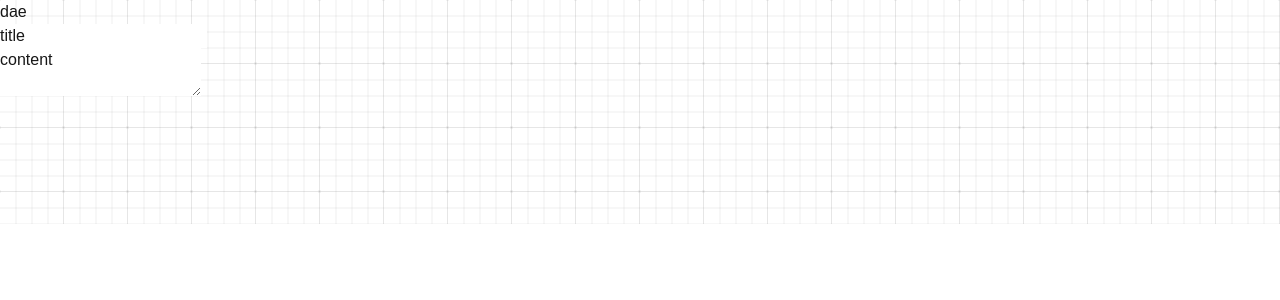
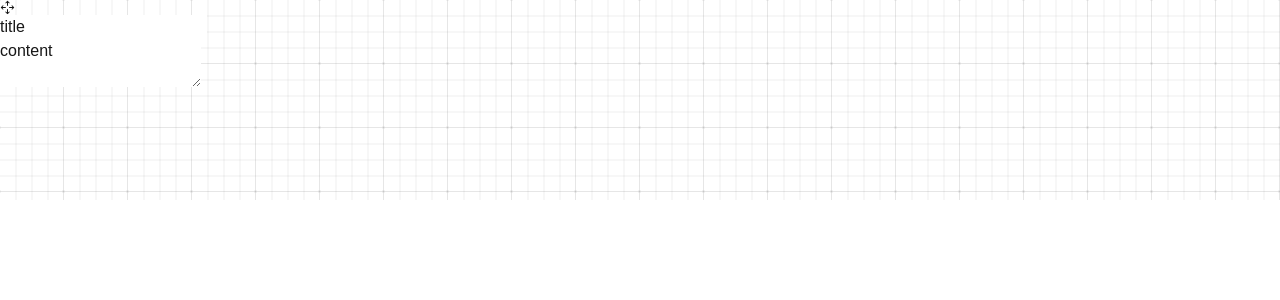
Before and after one commit to alessandro-lenzi/cheatsheet-board, a Next.js app: page / in a window 1280 px wide. Shown: the top 300 px of the page. Built offline with nearby package versions, Linux system fonts and the light colour scheme.

Commit message:
feat: add drag anchor and printing settings

```diff
--- a/package.json
+++ b/package.json
@@ -9,6 +9,8 @@
     "lint": "next lint"
   },
   "dependencies": {
+    "@radix-ui/react-icons": "^1.3.2",
+    "@radix-ui/themes": "^3.1.6",
     "clsx": "^2.1.1",
     "motion": "^11.15.0",
     "next": "15.1.3",
--- a/src/app/components/Board/index.tsx
+++ b/src/app/components/Board/index.tsx
@@ -53,7 +53,9 @@ export const Board = ({ ref, children, className, ...props }: IProps) => {
     <div
       ref={refCallback}
       {...props}
-      className={`${className} ${clsx('relative select-none')}`}
+      className={`${className} ${clsx(
+        'relative select-none bg-stone-100 shadow-2xl print:p-0 print:pb-0 print:shadow-none print:border'
+      )}`}
       onDoubleClick={handleDoubleClick}>
       {children}
       {items}
--- a/src/app/components/BoardItem/index.tsx
+++ b/src/app/components/BoardItem/index.tsx
@@ -1,5 +1,6 @@
+import { MoveIcon } from '@radix-ui/react-icons';
 import clsx from 'clsx';
-import { motion } from 'motion/react';
+import { AnimatePresence, motion } from 'motion/react';
 import { ChangeEvent, ChangeEventHandler, useState } from 'react';
 
 export interface BoardItemProps {
@@ -29,6 +30,8 @@ export const BoardItem = ({ x, y }: BoardItemProps) => {
     content: 'content',
   });
 
+  const [isHovering, setHovering] = useState(false);
+
   const handleTitleChange: ChangeEventHandler<HTMLInputElement> = (
     event: ChangeEvent<HTMLInputElement>
   ) => {
@@ -43,9 +46,7 @@ export const BoardItem = ({ x, y }: BoardItemProps) => {
 
   return (
     <motion.div
-      className={clsx(
-        'flex absolute border border-cyan-800/40 rounded-sm p-2 bg-white resize'
-      )}
+      className={clsx('absolute')}
       initial={{ opacity: 0, scale: 0 }}
       animate={{ opacity: 1, scale: 1 }}
       transition={{
@@ -57,15 +58,35 @@ export const BoardItem = ({ x, y }: BoardItemProps) => {
         top: `${data.top}px`,
         width: `${data.width}px`,
         height: `${data.height}px`,
-      }}>
-      <div className={clsx('flex flex-col gap-2 w-[100%]')}>
+      }}
+      onMouseEnter={() => setHovering(true)}
+      onMouseLeave={() => setHovering(false)}>
+      <AnimatePresence initial={false}>
+        {isHovering ? (
+          <motion.div
+            initial={{ opacity: 0, scale: 0 }}
+            animate={{ opacity: 1, scale: 1 }}
+            exit={{ opacity: 0, scale: 0 }}
+            className="absolute top-[-2rem] left-0 w-[100%] h-[2rem] flex justify-center">
+            <div className="border border-slate-100 border-b-0 px-4 p-2 text-gray-700 shadow-md bg-white rounded-t-md">
+              <div>
+                <MoveIcon />
+              </div>
+            </div>
+          </motion.div>
+        ) : null}
+      </AnimatePresence>
+      <div
+        className={clsx(
+          'flex flex-col w-[100%] h-[100%] absolute  p-4 gap-2 bg-white resize shadow-lg'
+        )}>
         <input
           type="text"
           defaultValue={data.title}
           onChange={handleTitleChange}
           onDoubleClick={(e) => e.stopPropagation()}
           className={clsx(
-            'text-slate-950 border-none ring-none outline-none text-[1.5rem]'
+            'text-slate-950 border-none ring-none outline-none text-[1.5rem] font-bold'
           )}
         />
         <textarea
--- a/src/app/globals.css
+++ b/src/app/globals.css
@@ -14,6 +14,18 @@
   }
 }
 
+@media print {
+  @page {
+    size: landscape;
+    margin: 0mm;
+  }
+
+  nextjs-portal,
+  .no-print {
+    display: none !important;
+  }
+}
+
 body {
   color: var(--foreground);
   background: var(--background, -webkit-canvas(canvasGrid));
--- a/src/app/layout.tsx
+++ b/src/app/layout.tsx
@@ -25,7 +25,7 @@ export default function RootLayout({
   return (
     <html lang="en">
       <body
-        className={`${geistSans.variable} ${geistMono.variable} bg-stone-200 antialiased`}>
+        className={`${geistSans.variable} ${geistMono.variable} bg-white antialiased`}>
         {children}
       </body>
     </html>
--- a/src/app/page.tsx
+++ b/src/app/page.tsx
@@ -17,11 +17,9 @@ export default function Home() {
         dotColor="#ffffff11"
       /> */}
 
-      <div className=" items-center justify-items-center p-20 pb-6 gap-4  font-[family-name:var(--font-geist-sans)]">
+      <div className=" items-center justify-items-center p-20 pb-6 print:p-0 print:pb-0 gap-4 font-[family-name:var(--font-geist-sans)]">
         <main className="flex flex-col gap-8 row-start-2 items-center sm:items-start">
-          <Board
-            id={boardId}
-            className="w-[297mm] h-[210mm] bg-white shadow-2xl">
+          <Board id={boardId} className="w-[297mm] h-[210mm]">
             <GridBackground
               elementId={boardId}
               size={16}
@@ -30,7 +28,6 @@ export default function Home() {
               secondaryColor={'#00000011'}
               dotColor={'#0000000f'}
             />
-            dae
           </Board>
         </main>
         <footer className="row-start-3 flex gap-6 flex-wrap items-center justify-center">
```
Also changed, not shown: 1 other file (tests, documents, lock files or other folders).
